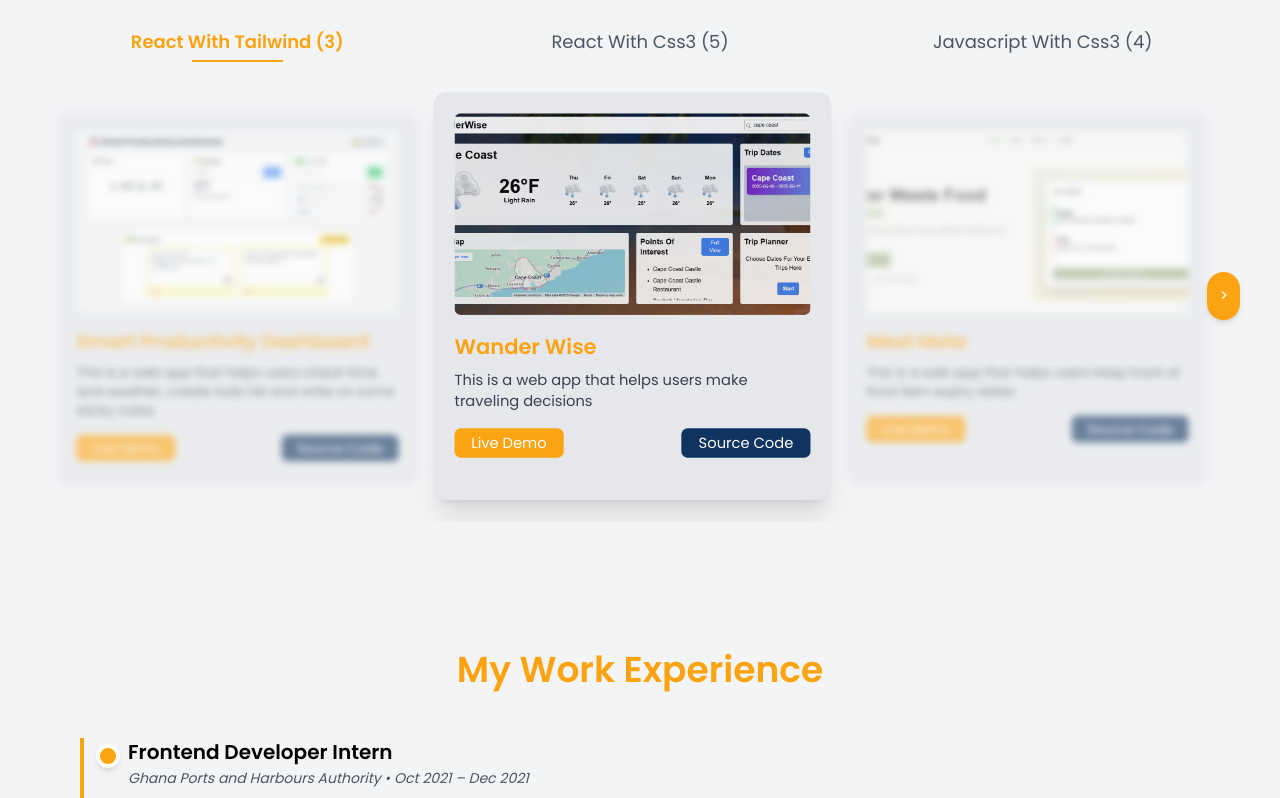
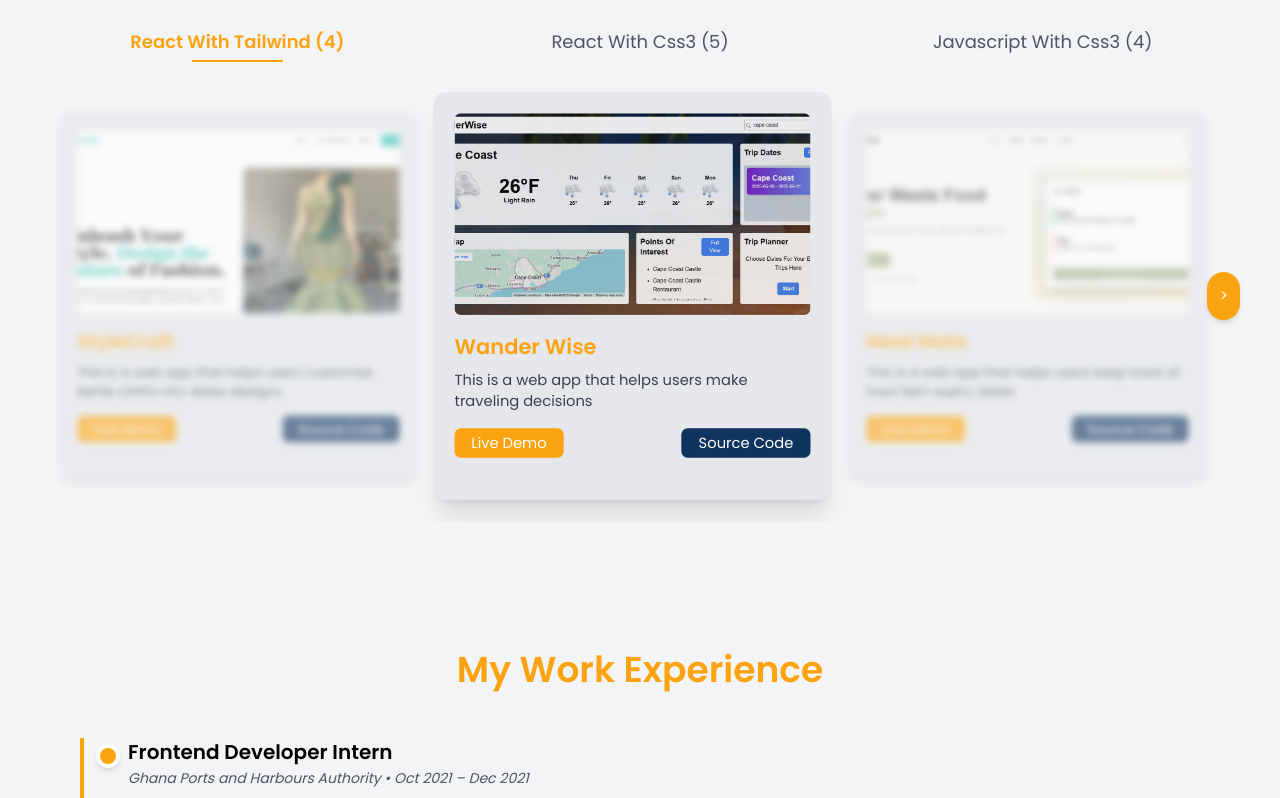
Before and after one commit to Jojo588/Jojo_Front-End, a React (Create React App) app: page / in a window 1280 px wide. Shown: the part 2120-2918 px from the top of the page. Built offline with nearby package versions, Linux system fonts and the light colour scheme.

Commit message:
Jojo_Front-End

```diff
--- a/src/components/ReactwithtailwindList.js
+++ b/src/components/ReactwithtailwindList.js
@@ -1,6 +1,7 @@
 import project1 from '../images/projectImages/reactwithtailwind/weatherapp.png'
 import project2 from '../images/projectImages/reactwithtailwind/mealmateapp.png'
 import project3 from '../images/projectImages/reactwithtailwind/SmartProductivityDashboard.png'
+import project4 from '../images/projectImages/reactwithtailwind/StyleCraft.png'
 
 const ReactwithtailwindList = [
 {
@@ -30,6 +31,15 @@ const ReactwithtailwindList = [
     sourceCode: "https://github.com/Jojo588/SmartProductivityDashboard.git"
 
   },
+  {
+    id: '4',
+    projectImage: project4,
+    title: 'StyleCraft',
+    description: "This is a web app that helps users customize kente cloths into dress designs",
+    liveDemoLink: "https://jojo588.github.io/StyleCraft/",
+    sourceCode: "https://github.com/Jojo588/StyleCraft.git"
+
+  },
 
   ];
 export default ReactwithtailwindList;
```
Also changed, not shown: src/images/projectImages/reactwithtailwind/StyleCraft.png (added), 7 other files (tests, documents, lock files or other folders).
